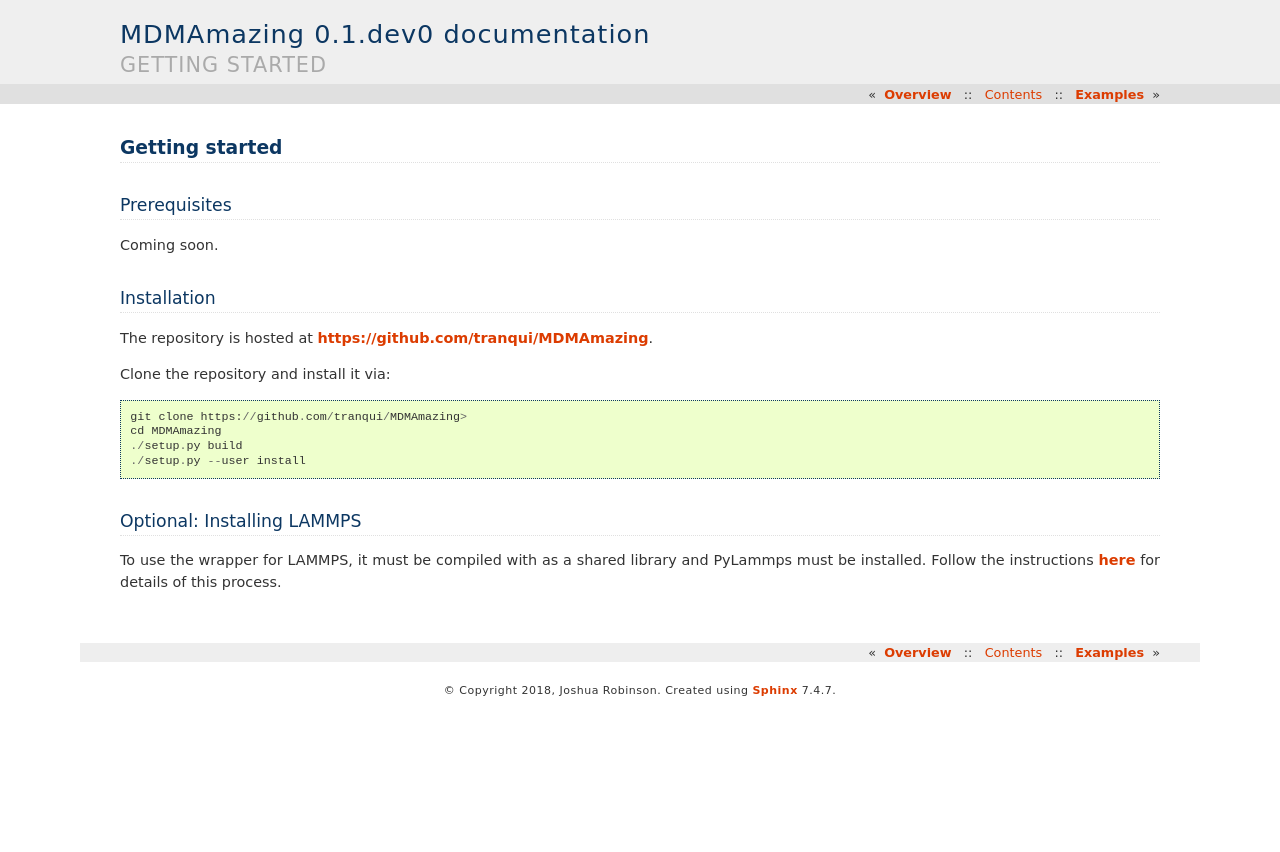
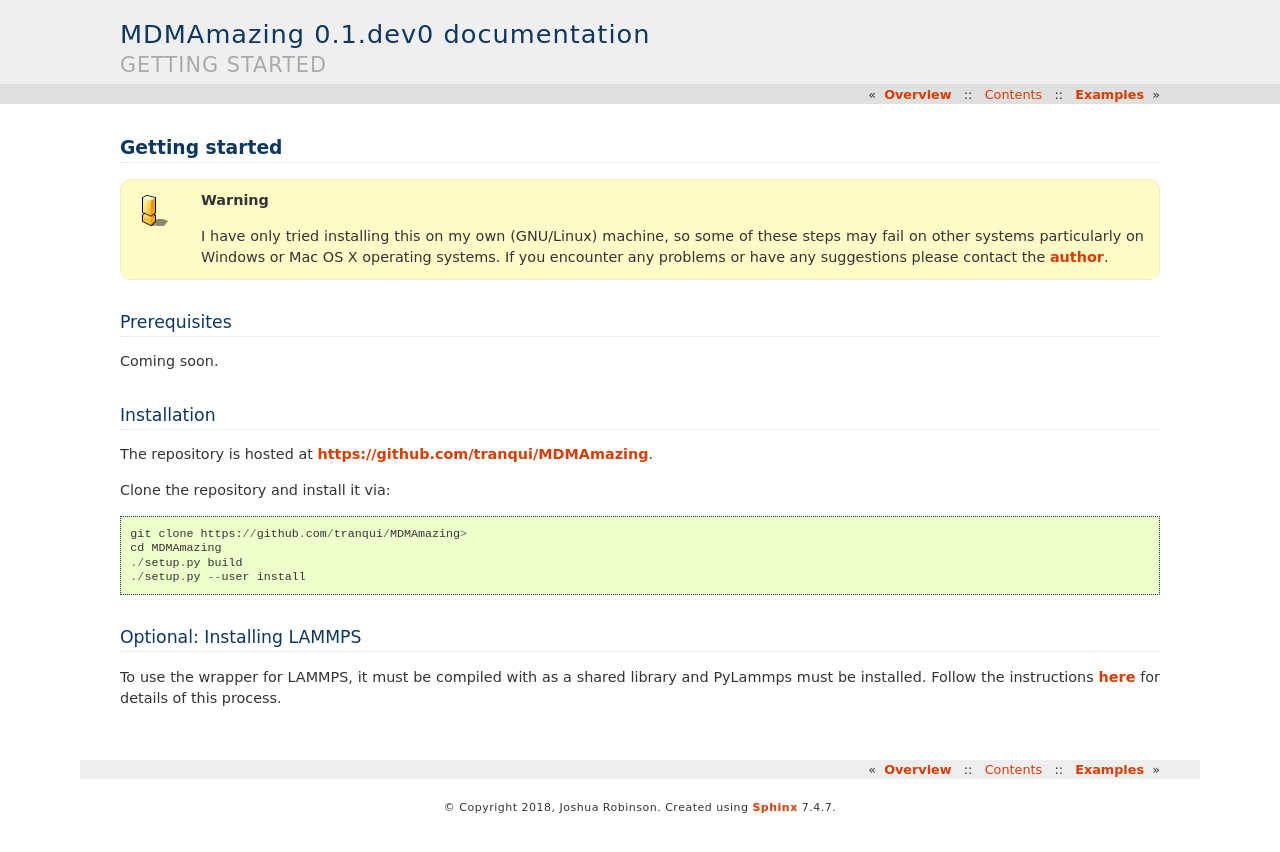
Before and after one commit to tranqui/MDMAmazing, a Sphinx documentation site: the page built from docs/source/getting_started.rst, in a window 1280 px wide. Shown: the top 852 px of the page. Built offline with Sphinx 7.4.7, drawn with Linux system fonts in a browser that asks for light colours; pages that are not in the unit, such as notebooks, are missing from menus.

Commit message:
Added warning for installation steps on other (untested) machines.

```diff
--- a/docs/source/getting_started.rst
+++ b/docs/source/getting_started.rst
@@ -1,5 +1,7 @@
 Getting started
 ###############
+
+.. warning:: I have only tried installing this on my own (GNU/Linux) machine, so some of these steps may fail on other systems particularly on Windows or Mac OS X operating systems. If you encounter any problems or have any suggestions please contact the `author <index.html#author>`_.
 
 Prerequisites
 =============
```
